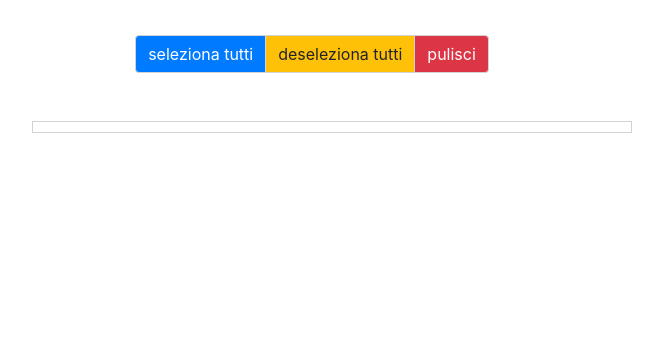
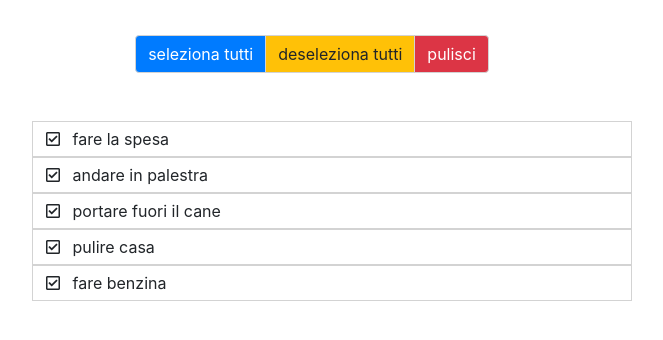
Before and after one commit to Adner16/vue-todolist, a plain HTML site: page index.html in a window 1280 px wide. Shown: the part 70-410 px from the top of the page, without its empty margins (328-991 px from the left). Drawn offline with nearby package versions, Linux system fonts and the light colour scheme.

Commit message:
addes script

```diff
--- a/index.html
+++ b/index.html
@@ -6,6 +6,7 @@
     <meta name="viewport" content="width=device-width, initial-scale=1.0">
     <link rel="stylesheet" href="https://stackpath.bootstrapcdn.com/bootstrap/4.4.1/css/bootstrap.min.css" integrity="sha384-Vkoo8x4CGsO3+Hhxv8T/Q5PaXtkKtu6ug5TOeNV6gBiFeWPGFN9MuhOf23Q9Ifjh" crossorigin="anonymous">
     <link rel="stylesheet" href="css/style.css">
+    <link rel="stylesheet" href="https://cdnjs.cloudflare.com/ajax/libs/font-awesome/5.15.4/css/all.min.css" integrity="sha512-1ycn6IcaQQ40/MKBW2W4Rhis/DbILU74C1vSrLJxCq57o941Ym01SwNsOMqvEBFlcgUa6xLiPY/NS5R+E6ztJQ==" crossorigin="anonymous" referrerpolicy="no-referrer" />
     <script src="https://cdn.jsdelivr.net/npm/vue@2/dist/vue.js"></script>
     <title>Document</title>
 </head>
@@ -24,7 +25,10 @@
             </div>
             <div class="ul-container">
                 <ul>
-                    <li  class=""></li>
+                    <li v-for='(item, index) in todo' class="">
+                        <span><i class="mx-2 far fa-check-square"></i>
+                        </span> {{item.text}}
+                    </li>
                 </ul>
             </div>
 
```
